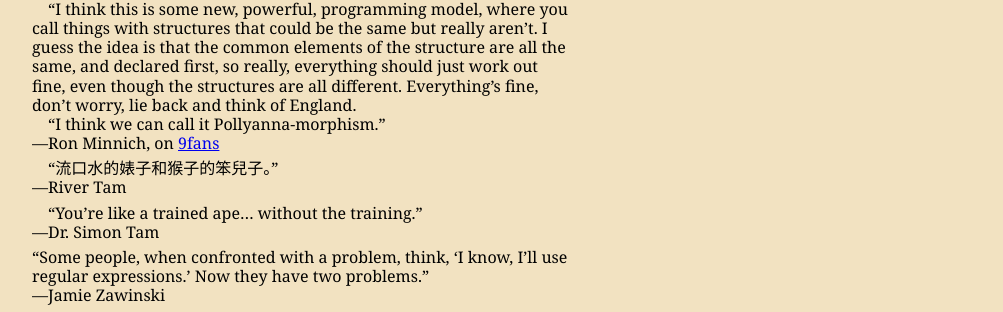
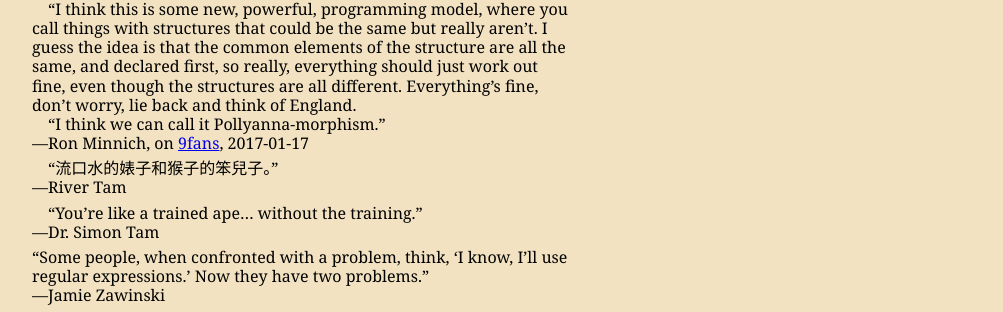
Before and after one commit to jcsalomon/jcsalomon.github.io, a Jekyll site: the page built from _posts/2013-04-14-quotes.html, in a window 1280 px wide. Shown: the part 1138-1450 px from the top of the page, without its empty margins (138-1141 px from the left). Built offline with Jekyll 4.4.1, drawn with Linux system fonts in a browser that asks for light colours.

Commit message:
Update 9fans link (and add time-stamp)

```diff
--- a/_posts/2013-04-14-quotes.html
+++ b/_posts/2013-04-14-quotes.html
@@ -119,7 +119,7 @@
   even though the structures are all different.
   Everything’s fine, don’t worry, lie back and think of England.<br />
   &emsp;“I think we can call it Pollyanna-morphism.”<br />
-  —Ron Minnich, on <a href="http://9fans.net/archive/2007/01/218">9fans</a>
+  —Ron Minnich, on <a href="https://marc.info/?l=9fans&m=116906825114254">9fans</a>, 2017-01-17
 </p>
 
 <p id="river">
```
